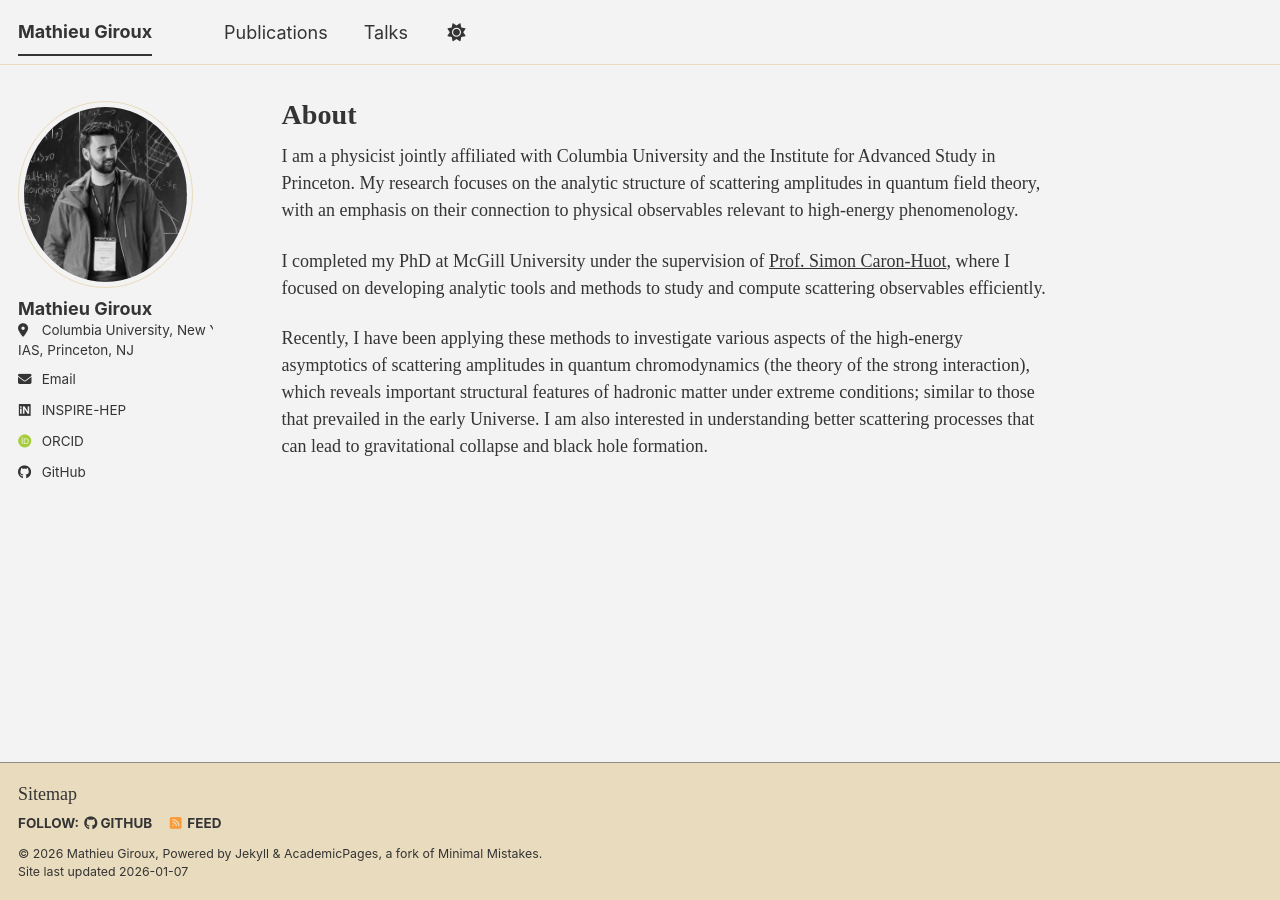
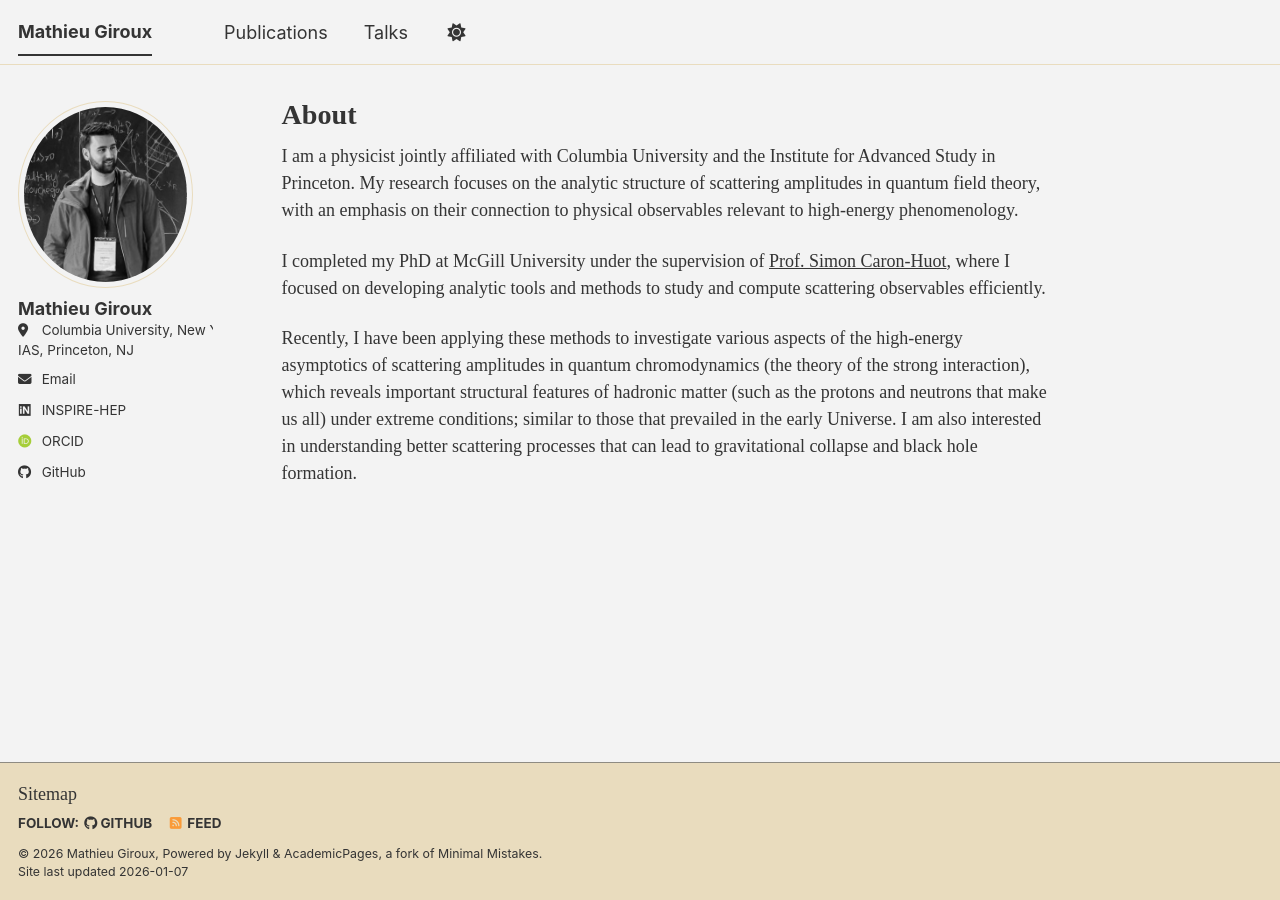
Before and after one commit to StrangeQuark007/StrangeQuark007.github.io, a Jekyll site: the page built from _pages/about.md, in a window 1280 px wide. Built offline with Jekyll 4.4.1, drawn with Linux system fonts in a browser that asks for light colours; some web fonts are replaced; a script bundle is joined from its source files by our own code; library files that are not in the unit come from our copies.

Commit message:
Update about.md

```diff
--- a/_pages/about.md
+++ b/_pages/about.md
@@ -11,4 +11,4 @@ I am a physicist jointly affiliated with Columbia University and the Institute f
 
 I completed my PhD at McGill University under the supervision of [Prof. Simon Caron-Huot](https://www.physics.mcgill.ca/~schuot/), where I focused on developing analytic tools and methods to study and compute scattering observables efficiently.
 
-Recently, I have been applying these methods to investigate various aspects of the high-energy asymptotics of scattering amplitudes in quantum chromodynamics (the theory of the strong interaction), which reveals important structural features of hadronic matter under extreme conditions; similar to those that prevailed in the early Universe. I am also interested in understanding better scattering processes that can lead to gravitational collapse and black hole formation.
+Recently, I have been applying these methods to investigate various aspects of the high-energy asymptotics of scattering amplitudes in quantum chromodynamics (the theory of the strong interaction), which reveals important structural features of hadronic matter (such as the protons and neutrons that make us all) under extreme conditions; similar to those that prevailed in the early Universe. I am also interested in understanding better scattering processes that can lead to gravitational collapse and black hole formation.
```
